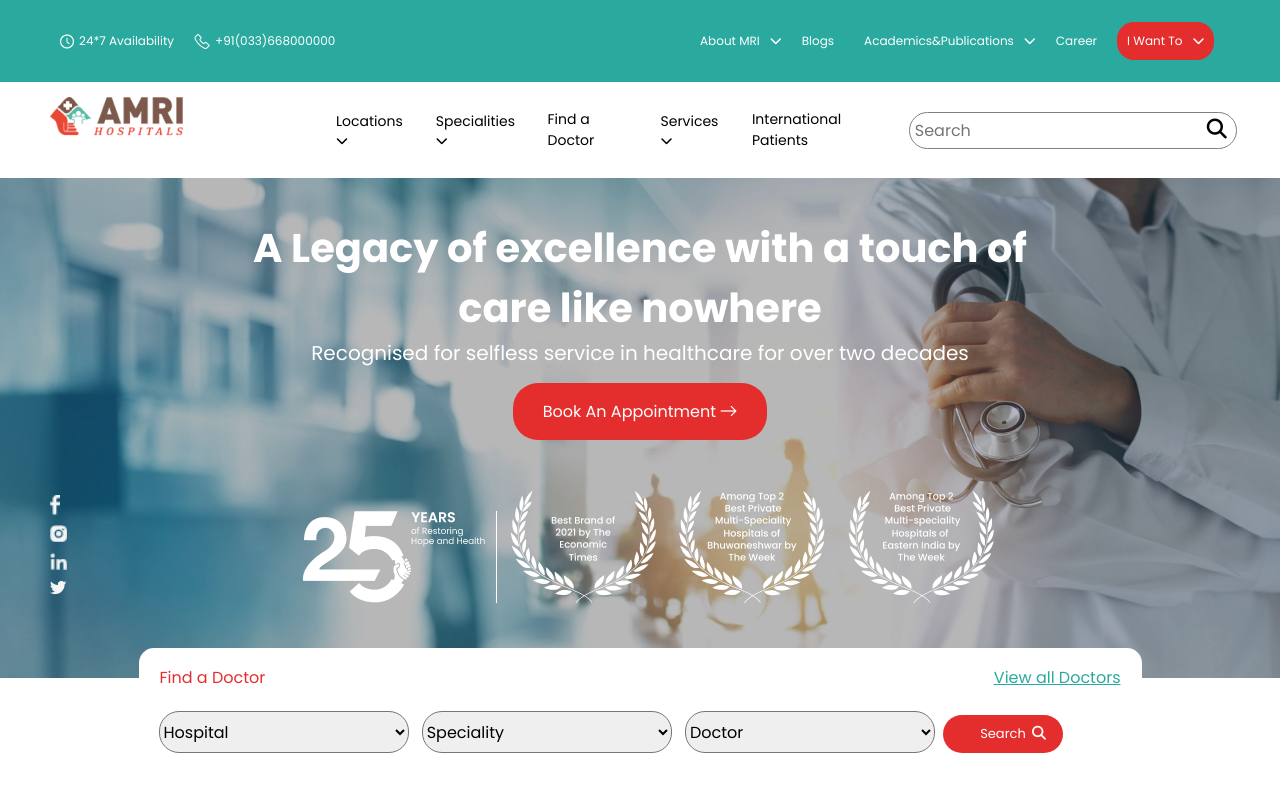
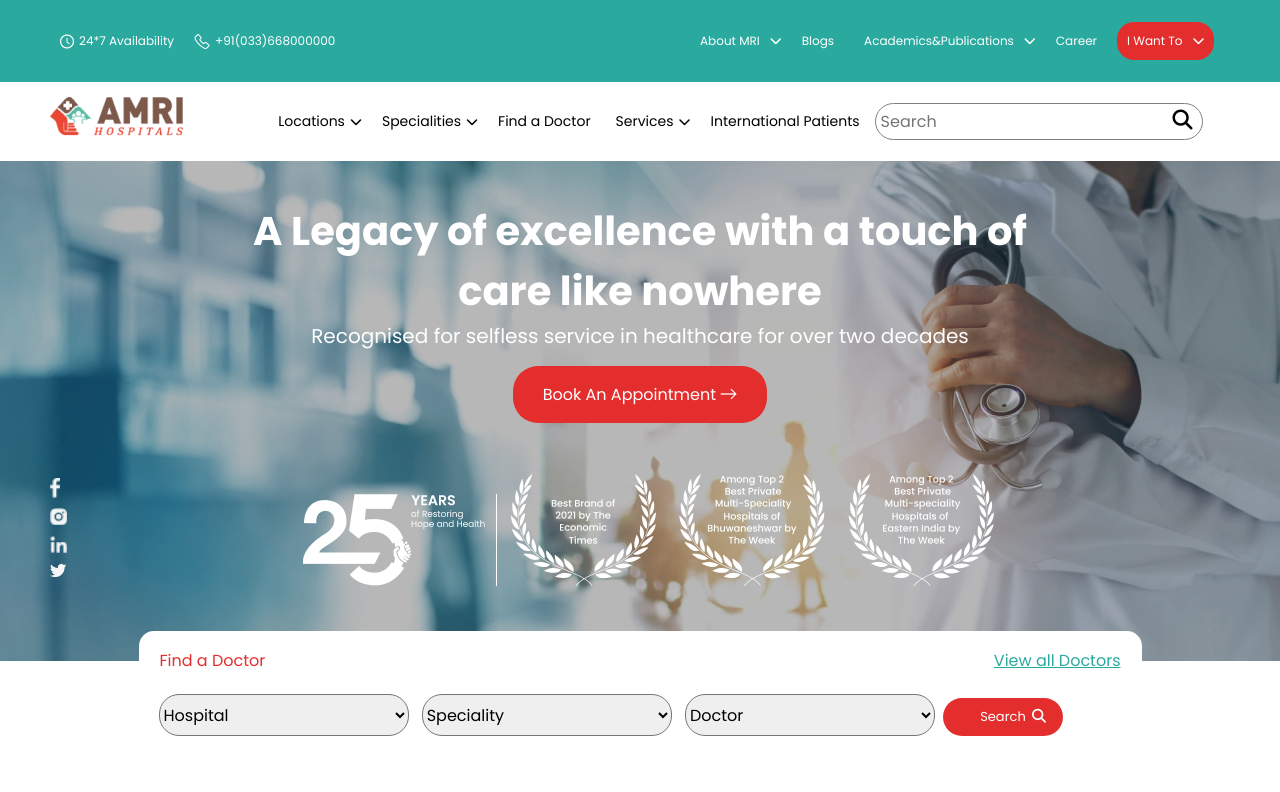
Before and after one commit to Hritickmallick/INNORAFT-TASKS, a plain HTML site: page index.html in a window 1280 px wide. Drawn offline with Linux system fonts and the light colour scheme.

Commit message:
css change

```diff
--- a/CSS/index.css
+++ b/CSS/index.css
@@ -82,12 +82,7 @@
     margin-right: auto;
 }
 
-.nav-bar-col-1{
-    width: 20%;
-}
-
 .nav-bar-col-2{
-    width: 80%;
     display: flex;
     flex-direction: row;
     align-items: center;
```
